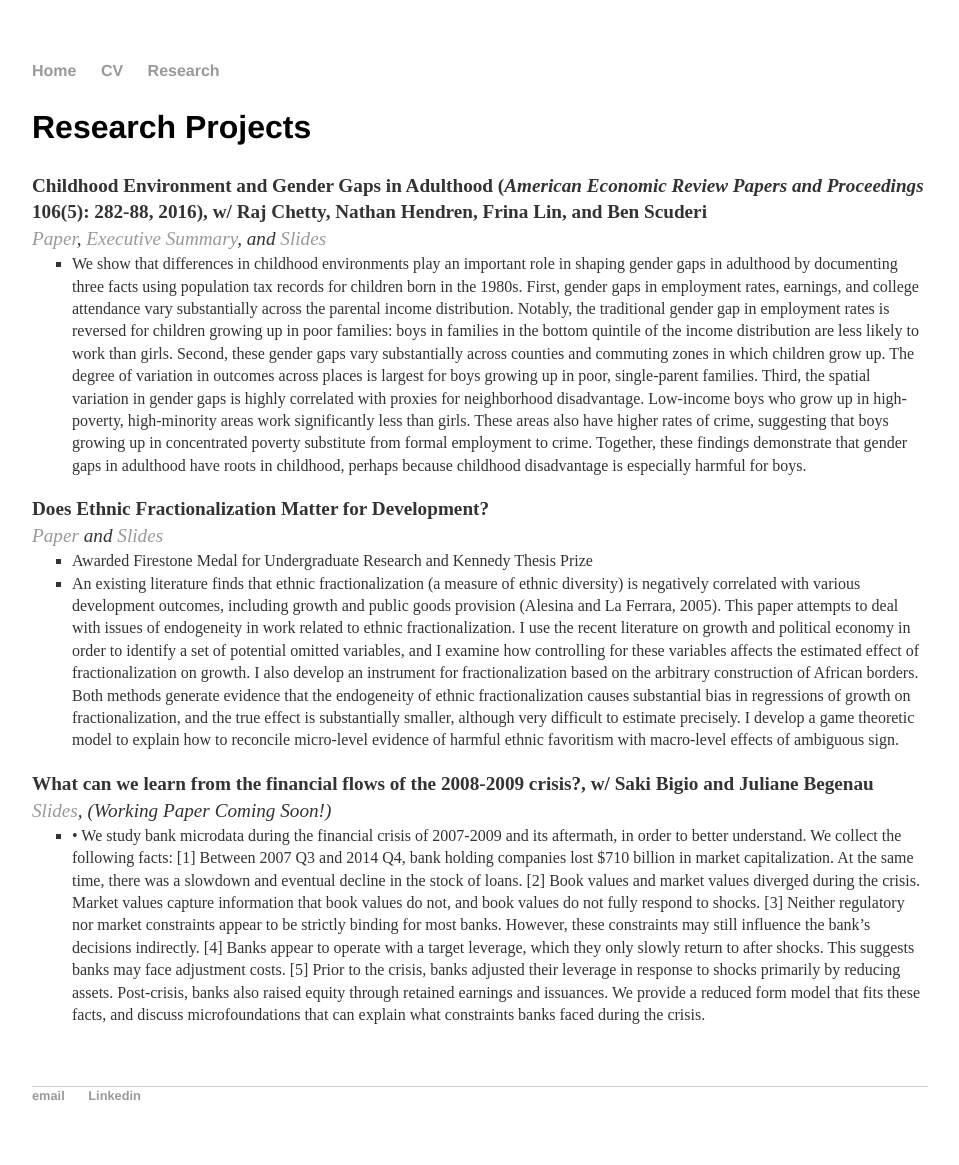
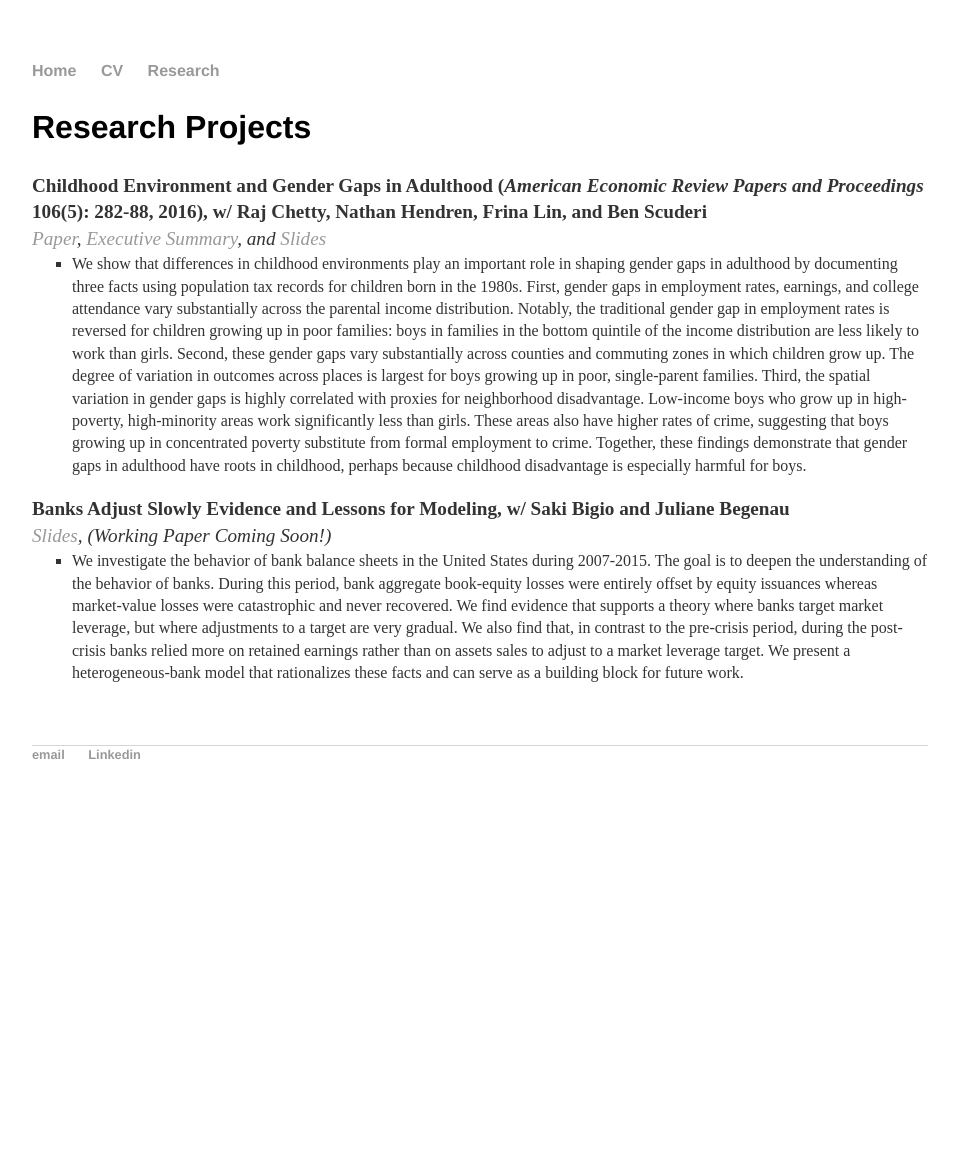
Before and after one commit to jmajic/jmajic.github.io, a Jekyll site: the page built from research/index.html, in a window 1280 px wide. Shown: the whole page, without its empty margins (160-1119 px from the left). Built offline with Jekyll 4.4.1, drawn with Linux system fonts in a browser that asks for light colours; after the commit the page ends 900 px from its top, so only the background shows below that.

Commit message:
Update index.html

```diff
--- a/research/index.html
+++ b/research/index.html
@@ -15,20 +15,11 @@ title: Jeremy Majerovitz Research
 			</ul>
 
 			<p>
-				<strong>Does Ethnic Fractionalization Matter for Development?</strong>
-				<br><em><a href="/research/ELF_Project_Instrument4.pdf">Paper</a> and <a href="/research/ELF_Project_Slides.pdf">Slides</a></em>
+				<strong>Banks Adjust Slowly Evidence and Lessons for Modeling, w/ Saki Bigio and Juliane Begenau</strong>
+				<br><em><a href="/research/SITE_BBM_2018.pdf">Slides</a>, (Working Paper Coming Soon!)</em>
 			</p>
 			<ul>
-				<li>Awarded Firestone Medal for Undergraduate Research and Kennedy Thesis Prize</li>
-				<li>An existing literature finds that ethnic fractionalization (a measure of ethnic diversity) is negatively correlated with various development outcomes, including growth and public goods provision (Alesina and La Ferrara, 2005). This paper attempts to deal with issues of endogeneity in work related to ethnic fractionalization. I use the recent literature on growth and political economy in order to identify a set of potential omitted variables, and I examine how controlling for these variables affects the estimated effect of fractionalization on growth. I also develop an instrument for fractionalization based on the arbitrary construction of African borders. Both methods generate evidence that the endogeneity of ethnic fractionalization causes substantial bias in regressions of growth on fractionalization, and the true effect is substantially smaller, although very difficult to estimate precisely. I develop a game theoretic model to explain how to reconcile micro-level evidence of harmful ethnic favoritism with macro-level effects of ambiguous sign.
-			</ul>
-
-			<p>
-				<strong>What can we learn from the financial flows of the 2008-2009 crisis?, w/ Saki Bigio and Juliane Begenau</strong>
-				<br><em><a href="/research/UCLA_BBM_2017_v6_board.pdf">Slides</a>, (Working Paper Coming Soon!)</em>
-			</p>
-			<ul>
-				<li>•	We study bank microdata during the financial crisis of 2007-2009 and its aftermath, in order to better understand. We collect the following facts: [1] Between 2007 Q3 and 2014 Q4, bank holding companies lost $710 billion in market capitalization. At the same time, there was a slowdown and eventual decline in the stock of loans. [2] Book values and market values diverged during the crisis. Market values capture information that book values do not, and book values do not fully respond to shocks. [3] Neither regulatory nor market constraints appear to be strictly binding for most banks. However, these constraints may still influence the bank’s decisions indirectly. [4] Banks appear to operate with a target leverage, which they only slowly return to after shocks. This suggests banks may face adjustment costs. [5] Prior to the crisis, banks adjusted their leverage in response to shocks primarily by reducing assets. Post-crisis, banks also raised equity through retained earnings and issuances. We provide a reduced form model that fits these facts, and discuss microfoundations that can explain what constraints banks faced during the crisis.</li>
+				<li> We investigate the behavior of bank balance sheets in the United States during 2007-2015. The goal is to deepen the understanding of the behavior of banks. During this period, bank aggregate book-equity losses were entirely offset by equity issuances whereas market-value losses were catastrophic and never recovered. We find evidence that supports a theory where banks target market leverage, but where adjustments to a target are very gradual. We also find that, in contrast to the pre-crisis period, during the post-crisis banks relied more on retained earnings rather than on assets sales to adjust to a market leverage target. We present a heterogeneous-bank model that rationalizes these facts and can serve as a building block for future work.</li>
 			</ul>
 
 
```
